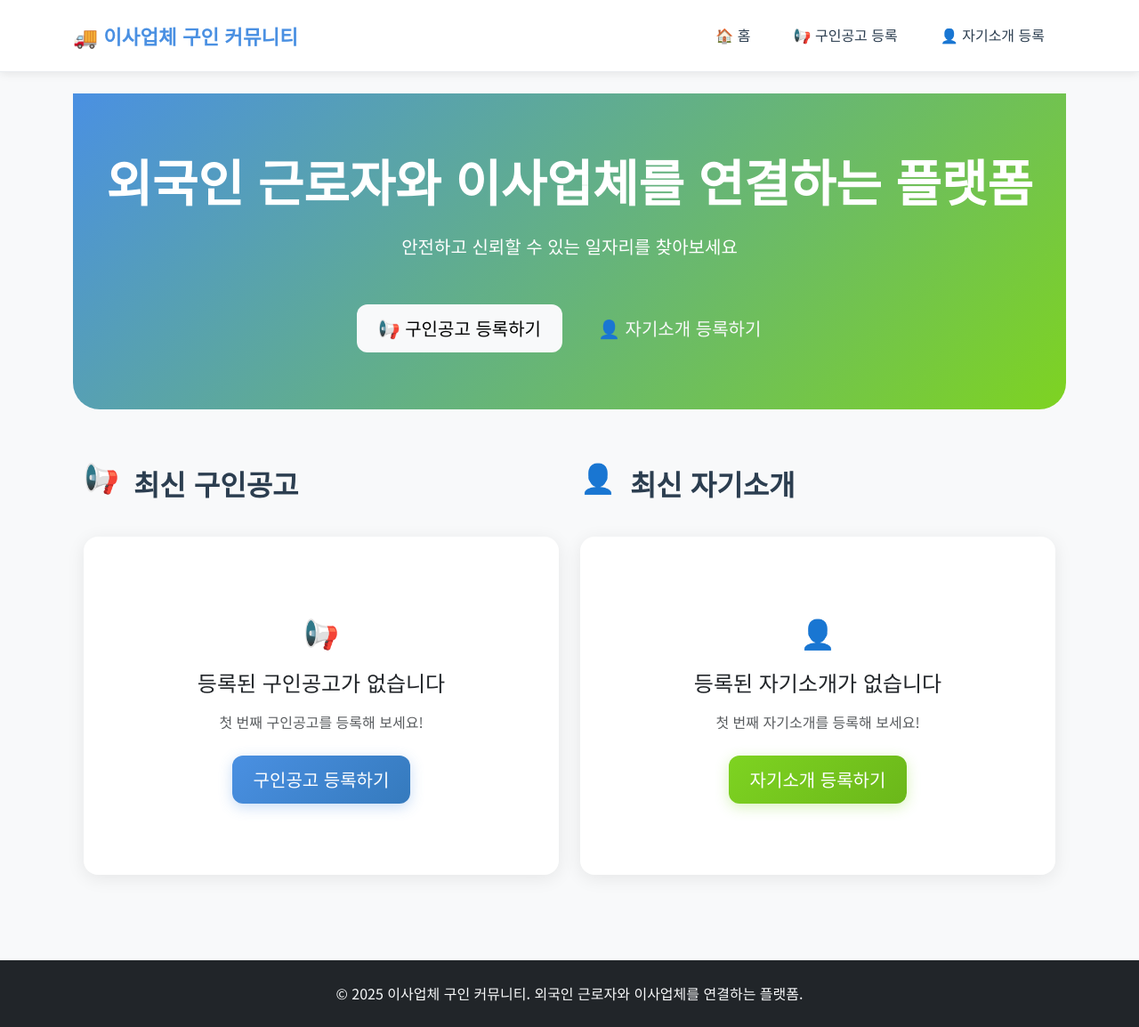
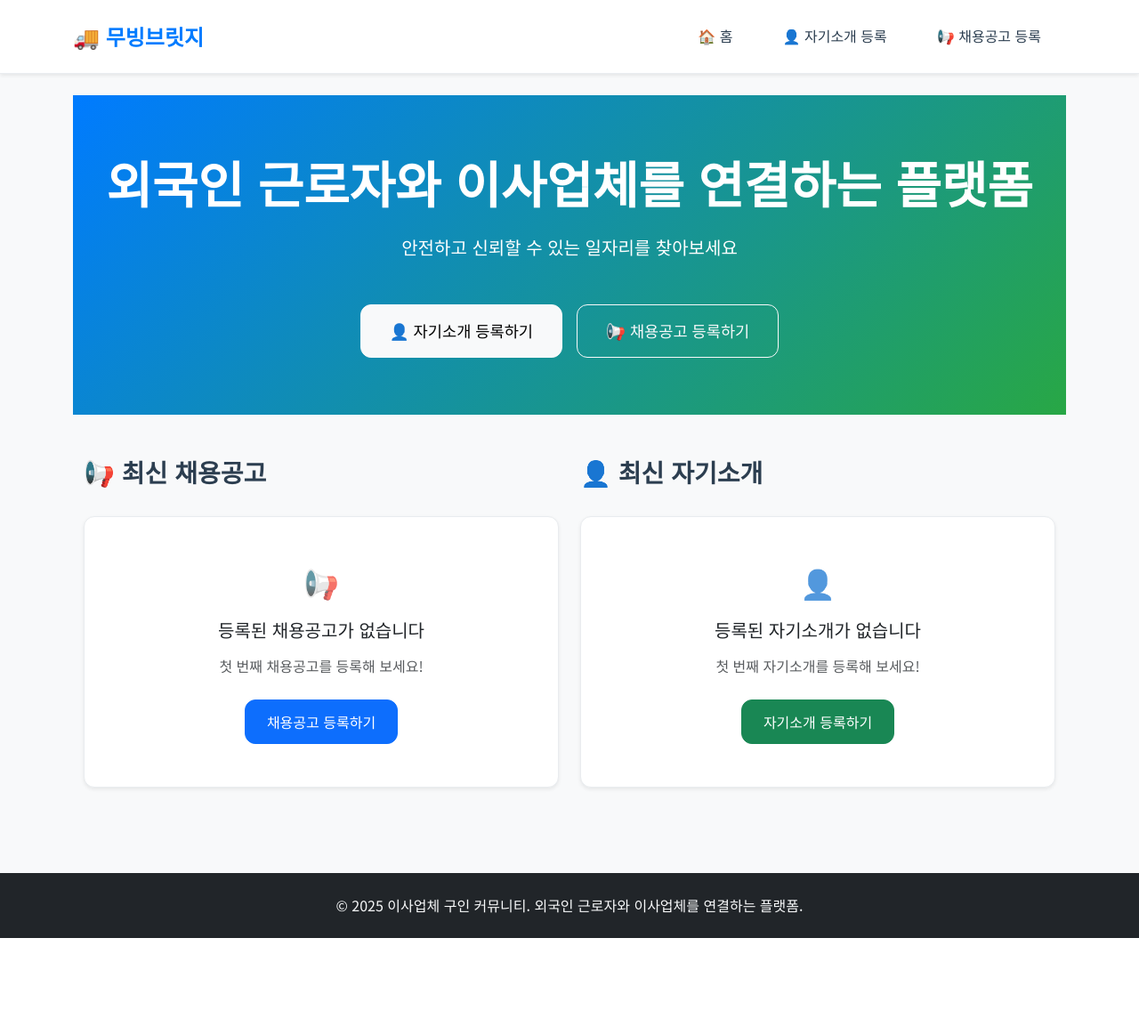
Before and after one commit to chunja07/MovingBridge, a Flask app: page / in a window 1280 px wide. Shown: the whole page at 89% size. After the commit the page ends 1054 px from the top, so only its background shows below. Run offline with Flask 3, Linux system fonts and the light colour scheme.

Commit message:
Refactor site design to give a more modern look to attract more users
Update base template with Bootstrap 5, modern styling, and Korean translations.

Replit-Commit-Author: Agent
Replit-Commit-Session-Id: 8dc711fc-0993-4390-8cb7-8ea67530e4a1
Replit-Commit-Screenshot-Url: https://storage.googleapis.com/screenshot-production-us-central1/f03fd319-b2ac-458b-ba6e-ce1261aad4c0/d6f5bae7-a9fc-4faf-8505-bd2b1f60ada8.jpg

```diff
--- a/templates/base.html
+++ b/templates/base.html
@@ -3,39 +3,43 @@
 <head>
     <meta charset="UTF-8">
     <meta name="viewport" content="width=device-width, initial-scale=1.0">
-    <title>{% block title %}이사업체 구인 커뮤니티{% endblock %}</title>
+    <title>{% block title %}무빙브릿지 - 이사업체 구인 커뮤니티{% endblock %}</title>
     <link href="https://cdn.jsdelivr.net/npm/bootstrap@5.3.0/dist/css/bootstrap.min.css" rel="stylesheet">
     <link href="https://cdnjs.cloudflare.com/ajax/libs/font-awesome/6.0.0/css/all.min.css" rel="stylesheet">
-    <link href="https://fonts.googleapis.com/css2?family=Noto+Sans+KR:wght@300;400;500;700&display=swap" rel="stylesheet">
+    <link href="https://fonts.googleapis.com/css2?family=Noto+Sans+KR:wght@300;400;500;600;700&display=swap" rel="stylesheet">
     <style>
         :root {
-            --primary-color: #4A90E2;
-            --secondary-color: #7ED321;
-            --accent-color: #F5A623;
-            --text-dark: #2C3E50;
-            --text-light: #7F8C8D;
-            --bg-light: #F8F9FA;
-            --border-light: #E9ECEF;
-            --shadow-light: rgba(0, 0, 0, 0.08);
+            --primary-color: #007bff;
+            --secondary-color: #28a745;
+            --accent-color: #ffc107;
+            --text-dark: #2c3e50;
+            --text-light: #6c757d;
+            --bg-light: #f8f9fa;
+            --bg-white: #ffffff;
+            --border-light: #e9ecef;
+            --shadow-sm: 0 0.125rem 0.25rem rgba(0, 0, 0, 0.075);
+            --shadow-md: 0 0.5rem 1rem rgba(0, 0, 0, 0.15);
+            --border-radius: 0.75rem;
         }
 
         body {
             font-family: 'Noto Sans KR', sans-serif;
             background-color: var(--bg-light);
             color: var(--text-dark);
-            line-height: 1.7;
+            line-height: 1.6;
+            font-size: 16px;
         }
 
         .navbar {
-            background: white !important;
-            box-shadow: 0 2px 10px var(--shadow-light);
+            background: var(--bg-white) !important;
+            box-shadow: var(--shadow-sm);
             border-bottom: 1px solid var(--border-light);
             padding: 1rem 0;
         }
 
         .navbar-brand {
             font-weight: 700;
-            font-size: 1.4rem;
+            font-size: 1.5rem;
             color: var(--primary-color) !important;
         }
 
@@ -43,9 +47,10 @@
             color: var(--text-dark) !important;
             font-weight: 500;
             margin: 0 0.5rem;
-            border-radius: 8px;
-            padding: 0.5rem 1rem !important;
-            transition: all 0.3s ease;
+            border-radius: var(--border-radius);
+            padding: 0.75rem 1.25rem !important;
+            transition: all 0.2s ease;
+            font-size: 1rem;
         }
 
         .nav-link:hover {
@@ -54,98 +59,73 @@
         }
 
         .card {
-            border: none;
-            border-radius: 16px;
-            box-shadow: 0 4px 20px var(--shadow-light);
-            transition: all 0.3s ease;
-            background: white;
+            border: 1px solid var(--border-light);
+            border-radius: var(--border-radius);
+            box-shadow: var(--shadow-sm);
+            transition: all 0.2s ease;
+            background: var(--bg-white);
+            margin-bottom: 1.5rem;
         }
 
         .card:hover {
-            transform: translateY(-4px);
-            box-shadow: 0 8px 30px rgba(0, 0, 0, 0.12);
+            transform: translateY(-2px);
+            box-shadow: var(--shadow-md);
         }
 
         .card-header {
-            background: white;
-            border-bottom: 2px solid var(--border-light);
-            border-radius: 16px 16px 0 0 !important;
+            background: var(--bg-white);
+            border-bottom: 1px solid var(--border-light);
+            border-radius: var(--border-radius) var(--border-radius) 0 0 !important;
             padding: 1.5rem;
         }
 
         .card-body {
-            padding: 2rem;
+            padding: 1.5rem;
         }
 
         .card-footer {
-            background: white;
+            background: var(--bg-light);
             border-top: 1px solid var(--border-light);
-            border-radius: 0 0 16px 16px !important;
-            padding: 1.5rem;
+            border-radius: 0 0 var(--border-radius) var(--border-radius) !important;
+            padding: 1rem 1.5rem;
         }
 
         .btn {
-            border-radius: 12px;
+            border-radius: var(--border-radius);
             font-weight: 500;
             padding: 0.75rem 1.5rem;
-            transition: all 0.3s ease;
-            border: none;
+            transition: all 0.2s ease;
+            font-size: 1rem;
         }
 
-        .btn-primary {
-            background: linear-gradient(135deg, var(--primary-color), #357ABD);
-            box-shadow: 0 4px 15px rgba(74, 144, 226, 0.3);
+        .btn-lg {
+            padding: 1rem 2rem;
+            font-size: 1.1rem;
         }
 
-        .btn-primary:hover {
-            transform: translateY(-2px);
-            box-shadow: 0 6px 20px rgba(74, 144, 226, 0.4);
+        .form-control, .form-select {
+            border: 1px solid var(--border-light);
+            border-radius: var(--border-radius);
+            padding: 0.75rem 1rem;
+            font-size: 1rem;
+            transition: all 0.2s ease;
         }
 
-        .btn-secondary {
-            background: linear-gradient(135deg, var(--secondary-color), #6BB71A);
-            box-shadow: 0 4px 15px rgba(126, 211, 33, 0.3);
+        .form-control:focus, .form-select:focus {
+            border-color: var(--primary-color);
+            box-shadow: 0 0 0 0.2rem rgba(0, 123, 255, 0.25);
         }
 
-        .btn-outline-primary {
-            color: var(--primary-color);
-            border: 2px solid var(--primary-color);
-            background: transparent;
+        .hero-section {
+            background: linear-gradient(135deg, var(--primary-color), var(--secondary-color));
+            color: white;
+            padding: 4rem 0;
+            margin-bottom: 3rem;
         }
 
-        .btn-outline-primary:hover {
-            background: var(--primary-color);
-            transform: translateY(-2px);
-        }
-
-        .alert {
-            border: none;
-            border-radius: 12px;
-            padding: 1rem 1.5rem;
-        }
-
-        .form-control {
-            border: 2px solid var(--border-light);
-            border-radius: 10px;
-            padding: 0.75rem 1rem;
-            font-size: 1rem;
-            transition: all 0.3s ease;
-        }
-
-        .form-control:focus {
-            border-color: var(--primary-color);
-            box-shadow: 0 0 0 0.2rem rgba(74, 144, 226, 0.15);
-        }
-
-        .badge {
-            font-size: 0.9rem;
-            padding: 0.5rem 1rem;
-            border-radius: 20px;
-            font-weight: 500;
-        }
-
-        .post-card {
-            margin-bottom: 2rem;
+        .post-card-icon {
+            font-size: 2rem;
+            margin-bottom: 1rem;
         }
 
         .post-meta {
@@ -154,30 +134,28 @@
         }
 
         .section-title {
-            font-weight: 700;
+            font-weight: 600;
             color: var(--text-dark);
             margin-bottom: 2rem;
-            font-size: 2rem;
-        }
-
-        .hero-section {
-            background: linear-gradient(135deg, var(--primary-color), var(--secondary-color));
-            color: white;
-            padding: 4rem 0;
-            margin-bottom: 3rem;
-            border-radius: 0 0 30px 30px;
-        }
-
-        .icon-large {
-            font-size: 2rem;
-            margin-bottom: 1rem;
-            color: var(--primary-color);
+            font-size: 1.75rem;
         }
 
         footer {
             background: var(--text-dark) !important;
-            margin-top: 5rem;
-            padding: 3rem 0;
+            margin-top: 4rem;
+            padding: 2rem 0;
+        }
+
+        @media (max-width: 768px) {
+            .hero-section {
+                padding: 2rem 0;
+            }
+            .section-title {
+                font-size: 1.5rem;
+            }
+            .card-body {
+                padding: 1rem;
+            }
         }
     </style>
 </head>
@@ -186,7 +164,7 @@
     <nav class="navbar navbar-expand-lg">
         <div class="container">
             <a class="navbar-brand" href="{{ url_for('index') }}">
-                🚚 이사업체 구인 커뮤니티
+                🚚 무빙브릿지
             </a>
             <button class="navbar-toggler" type="button" data-bs-toggle="collapse" data-bs-target="#navbarNav">
                 <span class="navbar-toggler-icon"></span>
@@ -199,13 +177,13 @@
                         </a>
                     </li>
                     <li class="nav-item">
-                        <a class="nav-link" href="{{ url_for('job_new') }}">
-                            📢 구인공고 등록
+                        <a class="nav-link" href="{{ url_for('intro_new') }}">
+                            👤 자기소개 등록
                         </a>
                     </li>
                     <li class="nav-item">
-                        <a class="nav-link" href="{{ url_for('intro_new') }}">
-                            👤 자기소개 등록
+                        <a class="nav-link" href="{{ url_for('job_new') }}">
+                            📢 채용공고 등록
                         </a>
                     </li>
                 </ul>
--- a/templates/index.html
+++ b/templates/index.html
@@ -1,6 +1,6 @@
 {% extends "base.html" %}
 
-{% block title %}홈 - 이사업체 구인 커뮤니티{% endblock %}
+{% block title %}홈 - 무빙브릿지{% endblock %}
 
 {% block content %}
 <!-- Hero Section -->
@@ -9,11 +9,11 @@
         <h1 class="display-4 fw-bold mb-4">외국인 근로자와 이사업체를 연결하는 플랫폼</h1>
         <p class="lead mb-5">안전하고 신뢰할 수 있는 일자리를 찾아보세요</p>
         <div class="d-flex justify-content-center gap-3 flex-wrap">
-            <a href="{{ url_for('job_new') }}" class="btn btn-light btn-lg">
-                📢 구인공고 등록하기
+            <a href="{{ url_for('intro_new') }}" class="btn btn-light btn-lg">
+                👤 자기소개 등록하기
             </a>
-            <a href="{{ url_for('intro_new') }}" class="btn btn-outline-light btn-lg">
-                👤 자기소개 등록하기
+            <a href="{{ url_for('job_new') }}" class="btn btn-outline-light btn-lg">
+                📢 채용공고 등록하기
             </a>
         </div>
     </div>
@@ -23,47 +23,42 @@
 
     <div class="row">
         <!-- Job Postings Section -->
-        <div class="col-lg-6 mb-5">
-            <div class="d-flex align-items-center mb-4">
-                <div class="icon-large me-3">📢</div>
-                <h2 class="section-title mb-0">최신 구인공고</h2>
-            </div>
+        <div class="col-lg-6 mb-4">
+            <h2 class="section-title">
+                📢 최신 채용공고
+            </h2>
 
             {% if job_posts %}
                 {% for job_id, job in job_posts %}
-                    <div class="card post-card">
+                    <div class="card">
                         <div class="card-body">
-                            <div class="d-flex justify-content-between align-items-start mb-3">
-                                <div>
-                                    <h4 class="fw-bold mb-2">{{ job.title }}</h4>
-                                    <div class="d-flex align-items-center mb-2">
-                                        <span class="badge bg-primary me-2">구인공고</span>
-                                        <span class="fw-semibold">{{ job.company }}</span>
+                            <div class="d-flex align-items-start mb-3">
+                                <div class="post-card-icon text-primary me-3">📢</div>
+                                <div class="flex-grow-1">
+                                    <h5 class="card-title mb-2 fw-bold">{{ job.title }}</h5>
+                                    <h6 class="text-muted mb-2">{{ job.company }}</h6>
+                                    <p class="card-text text-muted mb-3">
+                                        {{ job.description[:100] }}{% if job.description|length > 100 %}...{% endif %}
+                                    </p>
+                                    <div class="d-flex justify-content-between align-items-center">
+                                        <small class="post-meta">{{ job.timestamp|datetime }}</small>
+                                        <a href="{{ url_for('job_view', job_id=job.id) }}" class="btn btn-outline-primary btn-sm">
+                                            자세히 보기
+                                        </a>
                                     </div>
                                 </div>
-                            </div>
-
-                            <p class="text-muted mb-4">{{ job.description[:120] }}{% if job.description|length > 120 %}...{% endif %}</p>
-
-                            <div class="d-flex justify-content-between align-items-center">
-                                <div class="post-meta">
-                                    🕒 {{ job.timestamp|datetime }}
-                                </div>
-                                <a href="{{ url_for('job_view', job_id=job.id) }}" class="btn btn-outline-primary">
-                                    자세히 보기
-                                </a>
                             </div>
                         </div>
                     </div>
                 {% endfor %}
             {% else %}
-                <div class="card text-center py-5">
-                    <div class="card-body">
-                        <div class="icon-large">📢</div>
-                        <h4 class="mb-3">등록된 구인공고가 없습니다</h4>
-                        <p class="text-muted mb-4">첫 번째 구인공고를 등록해 보세요!</p>
-                        <a href="{{ url_for('job_new') }}" class="btn btn-primary btn-lg">
-                            구인공고 등록하기
+                <div class="card text-center">
+                    <div class="card-body py-5">
+                        <div class="post-card-icon text-muted mb-3">📢</div>
+                        <h5 class="mb-3">등록된 채용공고가 없습니다</h5>
+                        <p class="text-muted mb-4">첫 번째 채용공고를 등록해 보세요!</p>
+                        <a href="{{ url_for('job_new') }}" class="btn btn-primary">
+                            채용공고 등록하기
                         </a>
                     </div>
                 </div>
@@ -71,50 +66,44 @@
         </div>
 
         <!-- Self-Introductions Section -->
-        <div class="col-lg-6 mb-5">
-            <div class="d-flex align-items-center mb-4">
-                <div class="icon-large me-3">👤</div>
-                <h2 class="section-title mb-0">최신 자기소개</h2>
-            </div>
+        <div class="col-lg-6 mb-4">
+            <h2 class="section-title">
+                👤 최신 자기소개
+            </h2>
 
             {% if intro_posts %}
                 {% for intro_id, intro in intro_posts %}
-                    <div class="card post-card">
+                    <div class="card">
                         <div class="card-body">
-                            <div class="d-flex justify-content-between align-items-start mb-3">
-                                <div>
-                                    <h4 class="fw-bold mb-2">{{ intro.name }}님</h4>
-                                    <div class="d-flex align-items-center mb-2">
-                                        <span class="badge bg-secondary me-2">자기소개</span>
-                                        <span class="fw-semibold">🌍 {{ intro.nationality }}</span>
+                            <div class="d-flex align-items-start mb-3">
+                                <div class="post-card-icon text-success me-3">👤</div>
+                                <div class="flex-grow-1">
+                                    <h5 class="card-title mb-2 fw-bold">{{ intro.name }}님</h5>
+                                    <h6 class="text-muted mb-2">{{ intro.nationality }}</h6>
+                                    <div class="mb-2">
+                                        <small class="text-info">💬 {{ intro.languages }}</small>
+                                    </div>
+                                    <p class="card-text text-muted mb-3">
+                                        {{ intro.introduction[:100] }}{% if intro.introduction|length > 100 %}...{% endif %}
+                                    </p>
+                                    <div class="d-flex justify-content-between align-items-center">
+                                        <small class="post-meta">{{ intro.timestamp|datetime }}</small>
+                                        <a href="{{ url_for('intro_view', intro_id=intro.id) }}" class="btn btn-outline-success btn-sm">
+                                            자세히 보기
+                                        </a>
                                     </div>
                                 </div>
-                            </div>
-
-                            <div class="mb-3">
-                                <small class="text-muted">💬 {{ intro.languages }}</small>
-                            </div>
-
-                            <p class="text-muted mb-4">{{ intro.introduction[:120] }}{% if intro.introduction|length > 120 %}...{% endif %}</p>
-
-                            <div class="d-flex justify-content-between align-items-center">
-                                <div class="post-meta">
-                                    🕒 {{ intro.timestamp|datetime }}
-                                </div>
-                                <a href="{{ url_for('intro_view', intro_id=intro.id) }}" class="btn btn-outline-primary">
-                                    자세히 보기
-                                </a>
                             </div>
                         </div>
                     </div>
                 {% endfor %}
             {% else %}
-                <div class="card text-center py-5">
-                    <div class="card-body">
-                        <div class="icon-large">👤</div>
-                        <h4 class="mb-3">등록된 자기소개가 없습니다</h4>
+                <div class="card text-center">
+                    <div class="card-body py-5">
+                        <div class="post-card-icon text-muted mb-3">👤</div>
+                        <h5 class="mb-3">등록된 자기소개가 없습니다</h5>
                         <p class="text-muted mb-4">첫 번째 자기소개를 등록해 보세요!</p>
-                        <a href="{{ url_for('intro_new') }}" class="btn btn-secondary btn-lg">
+                        <a href="{{ url_for('intro_new') }}" class="btn btn-success">
                             자기소개 등록하기
                         </a>
                     </div>
```
Also changed, not shown: templates/intro_new.html (+33 -31 lines).
